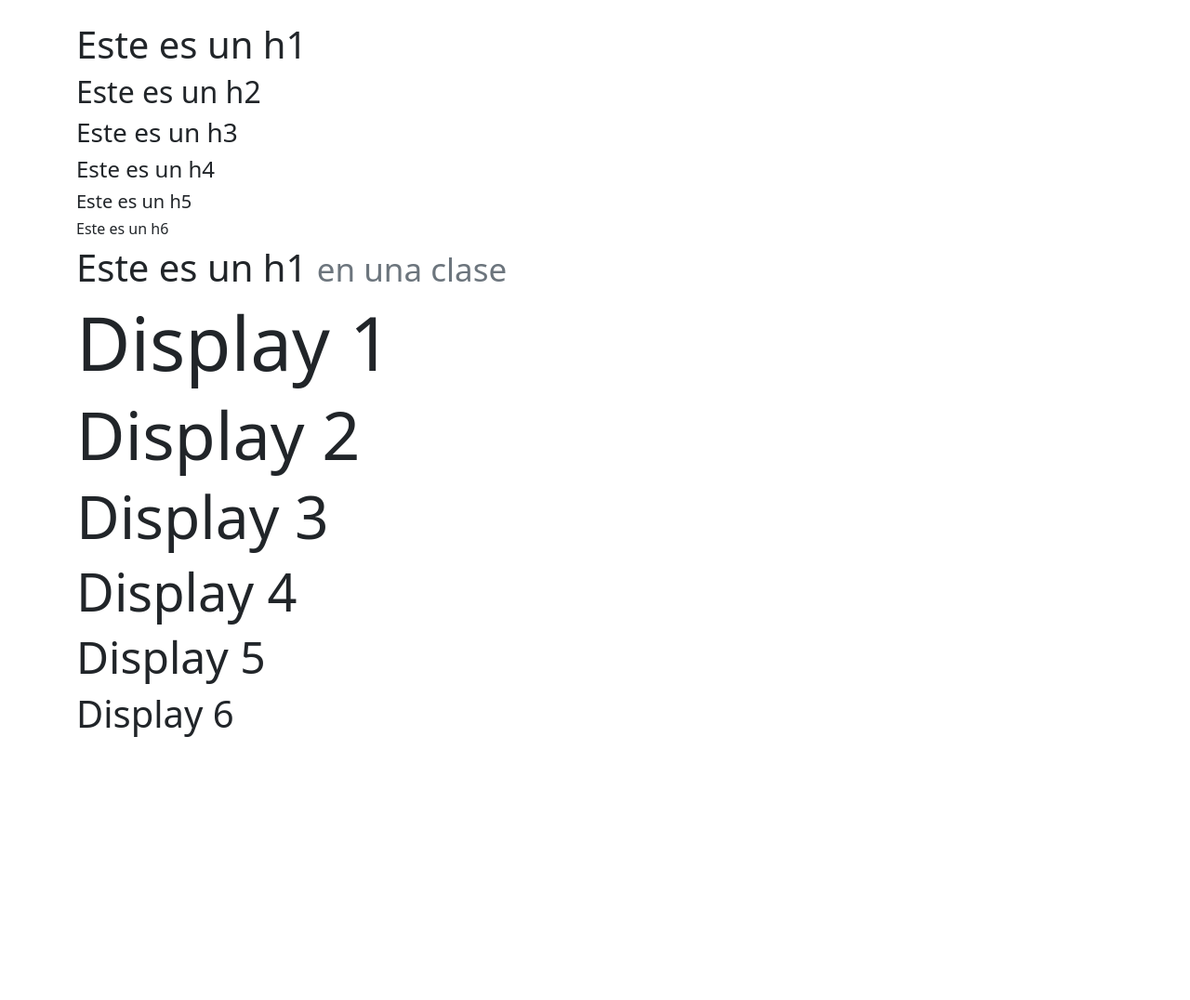
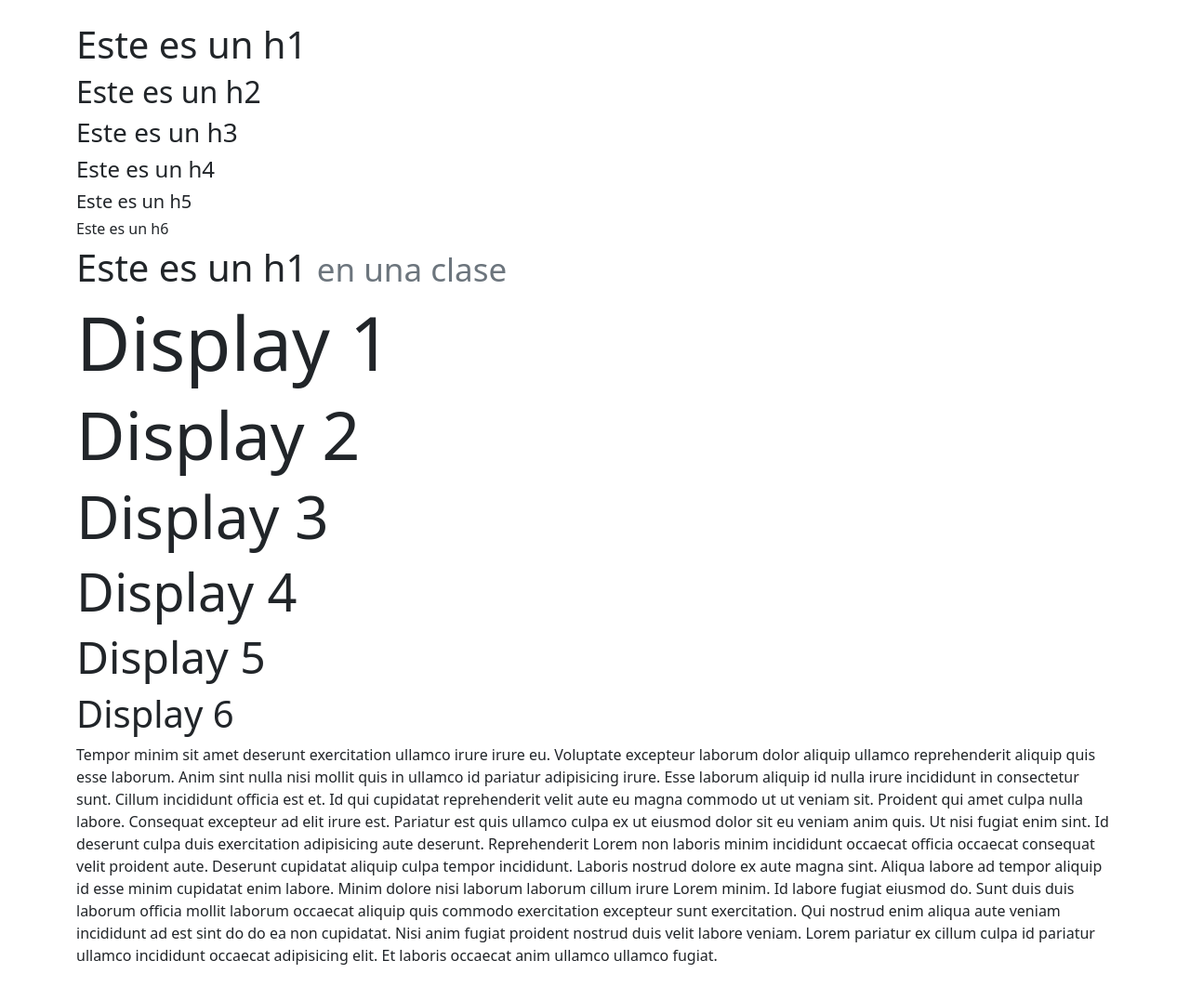
Before and after one commit to ilanangelesrodriguez/cursoHTMLyCSS, a plain HTML site: page 12-Bootstrap-Elements/tipografia.html in a window 1280 px wide. Shown: the whole page at 93% size. Before the commit the page ends 824 px from the top, so only its background shows below. Drawn offline with nearby package versions, Linux system fonts and the light colour scheme.

Commit message:
Agrego texto con Lorem Ipsum

```diff
--- a/12-Bootstrap-Elements/tipografia.html
+++ b/12-Bootstrap-Elements/tipografia.html
@@ -21,7 +21,9 @@
       <h5>Este es un h5</h5>
       <h6>Este es un h6</h6>
 
-      <p class="h1">Este es un h1 <small class="text-muted">en una clase</small></p>
+      <p class="h1">
+        Este es un h1 <small class="text-muted">en una clase</small>
+      </p>
 
       <h1 class="display-1">Display 1</h1>
       <h2 class="display-2">Display 2</h2>
@@ -29,6 +31,30 @@
       <h4 class="display-4">Display 4</h4>
       <h5 class="display-5">Display 5</h5>
       <h6 class="display-6">Display 6</h6>
+
+      <p>
+        Tempor minim sit amet deserunt exercitation ullamco irure irure eu.
+        Voluptate excepteur laborum dolor aliquip ullamco reprehenderit aliquip
+        quis esse laborum. Anim sint nulla nisi mollit quis in ullamco id
+        pariatur adipisicing irure. Esse laborum aliquip id nulla irure
+        incididunt in consectetur sunt. Cillum incididunt officia est et. Id qui
+        cupidatat reprehenderit velit aute eu magna commodo ut ut veniam sit.
+        Proident qui amet culpa nulla labore. Consequat excepteur ad elit irure
+        est. Pariatur est quis ullamco culpa ex ut eiusmod dolor sit eu veniam
+        anim quis. Ut nisi fugiat enim sint. Id deserunt culpa duis exercitation
+        adipisicing aute deserunt. Reprehenderit Lorem non laboris minim
+        incididunt occaecat officia occaecat consequat velit proident aute.
+        Deserunt cupidatat aliquip culpa tempor incididunt. Laboris nostrud
+        dolore ex aute magna sint. Aliqua labore ad tempor aliquip id esse minim
+        cupidatat enim labore. Minim dolore nisi laborum laborum cillum irure
+        Lorem minim. Id labore fugiat eiusmod do. Sunt duis duis laborum officia
+        mollit laborum occaecat aliquip quis commodo exercitation excepteur sunt
+        exercitation. Qui nostrud enim aliqua aute veniam incididunt ad est sint
+        do do ea non cupidatat. Nisi anim fugiat proident nostrud duis velit
+        labore veniam. Lorem pariatur ex cillum culpa id pariatur ullamco
+        incididunt occaecat adipisicing elit. Et laboris occaecat anim ullamco
+        ullamco fugiat.
+      </p>
     </div>
   </body>
   <script
```
